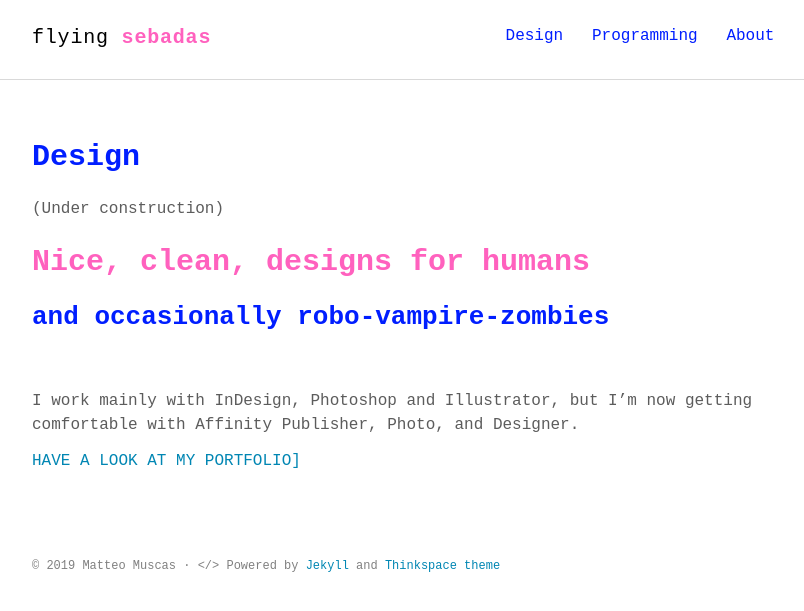
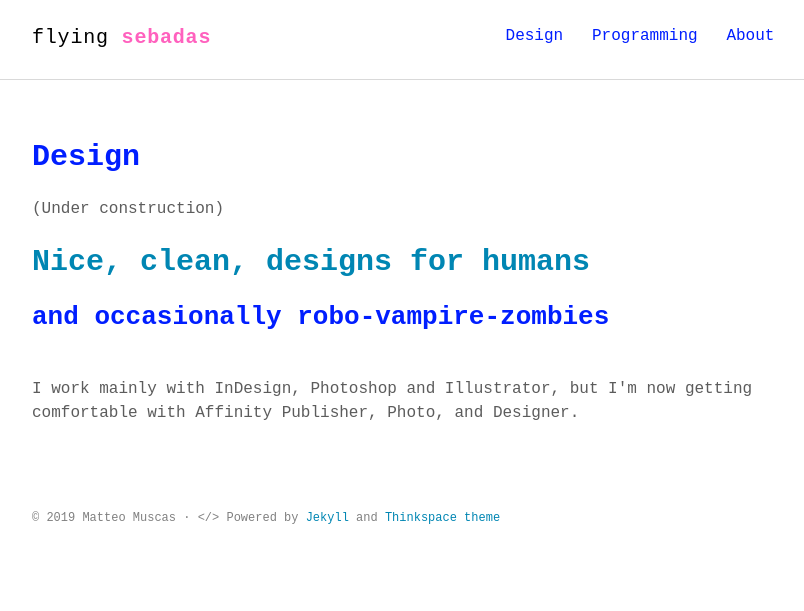
Before and after one commit to quelluomo/quelluomo.github.io, a Jekyll site: the page built from design.md, in a window 1280 px wide. Shown: the top 611 px of the page, without its empty margins (232-1036 px from the left). Built offline with Jekyll 4.4.1, drawn with Linux system fonts in a browser that asks for light colours; some web fonts are replaced.

Commit message:
design page corrections

```diff
--- a/design.md
+++ b/design.md
@@ -6,9 +6,7 @@ permalink: /design/
 
 (Under construction)
 
-<h1 class = "pink">Nice, clean, designs for humans</h1>
+<h1 class= "pink"><a href= "https://drive.google.com/open?id=1DdNGysPomTrVgzvznIxjbdoNxT_8IGEr" target="_blank">Nice, clean, designs for humans</a><p>
 <h2 class = "blue">and occasionally robo-vampire-zombies</h2><br>
 
 I work mainly with InDesign, Photoshop and Illustrator, but I'm now getting comfortable with Affinity Publisher, Photo, and Designer.
-
-<p class= "pink"><a href= "https://drive.google.com/open?id=1DdNGysPomTrVgzvznIxjbdoNxT_8IGEr" target="_blank">HAVE A LOOK AT MY PORTFOLIO]</a><p>
```
